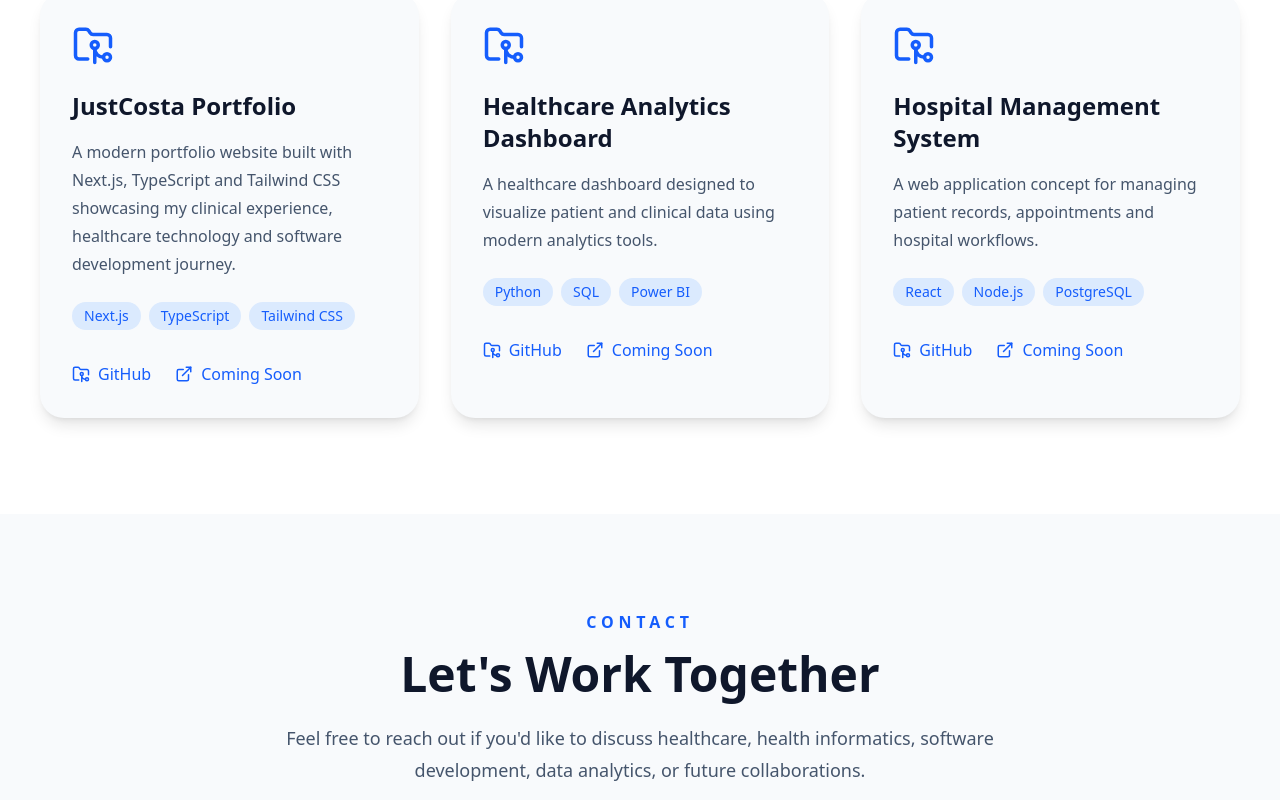
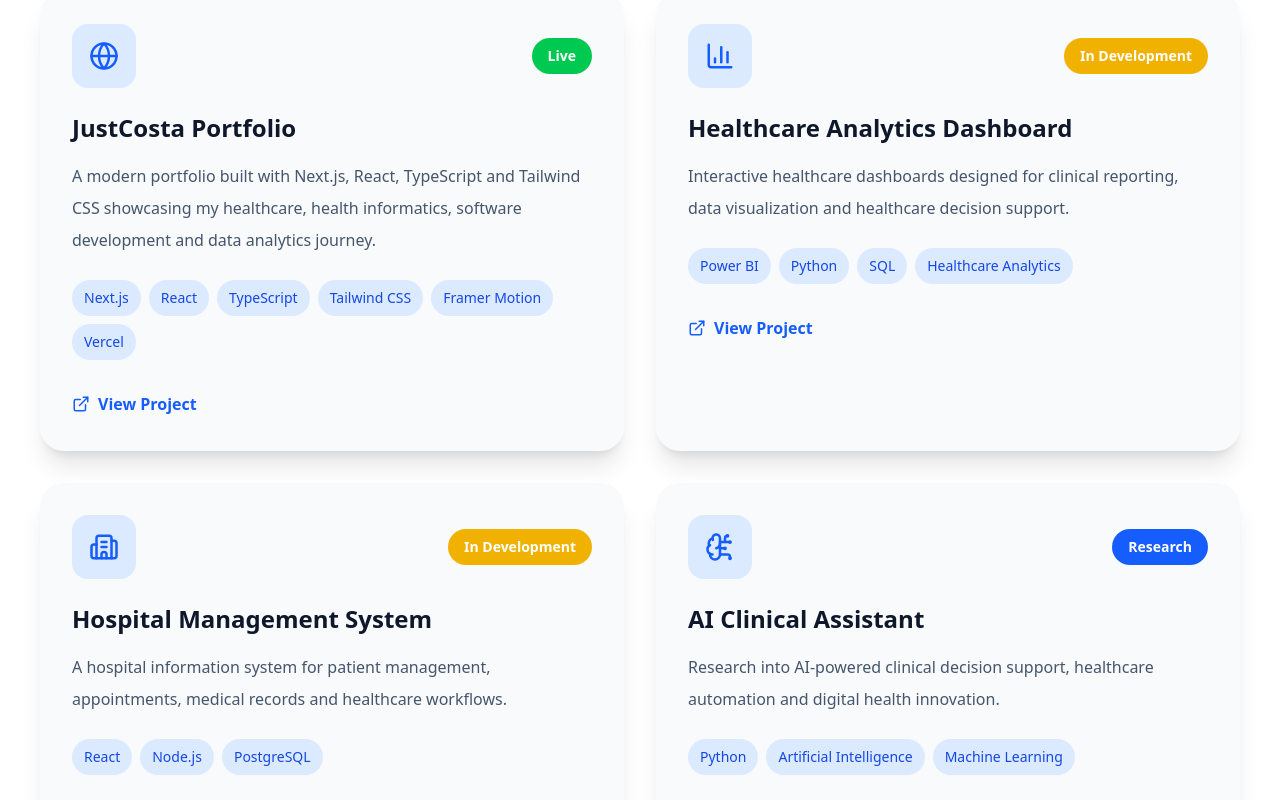
Before and after one commit to CostaHenry5/justcosta-v2, a Next.js app: page / in a window 1280 px wide. Shown: the part 4500-5300 px from the top of the page. Built offline with nearby package versions, Linux system fonts and the light colour scheme.

Commit message:
Complete Projects section

```diff
--- a/components/Projects.tsx
+++ b/components/Projects.tsx
@@ -1,26 +1,74 @@
 "use client";
 
 import { motion } from "framer-motion";
-import { ExternalLink, FolderGit2 } from "lucide-react";
+import {
+  Globe,
+  BarChart3,
+  Building2,
+  BrainCircuit,
+  ExternalLink,
+} from "lucide-react";
 
 const projects = [
   {
     title: "JustCosta Portfolio",
+    status: "Live",
+    icon: Globe,
+    color: "bg-green-500",
     description:
-      "A modern portfolio website built with Next.js, TypeScript and Tailwind CSS showcasing my clinical experience, healthcare technology and software development journey.",
-    technologies: ["Next.js", "TypeScript", "Tailwind CSS"],
+      "A modern portfolio built with Next.js, React, TypeScript and Tailwind CSS showcasing my healthcare, health informatics, software development and data analytics journey.",
+    tech: [
+      "Next.js",
+      "React",
+      "TypeScript",
+      "Tailwind CSS",
+      "Framer Motion",
+      "Vercel",
+    ],
+    link: "https://justcosta-v2-19f3.vercel.app",
   },
   {
     title: "Healthcare Analytics Dashboard",
+    status: "In Development",
+    icon: BarChart3,
+    color: "bg-yellow-500",
     description:
-      "A healthcare dashboard designed to visualize patient and clinical data using modern analytics tools.",
-    technologies: ["Python", "SQL", "Power BI"],
+      "Interactive healthcare dashboards designed for clinical reporting, data visualization and healthcare decision support.",
+    tech: [
+      "Power BI",
+      "Python",
+      "SQL",
+      "Healthcare Analytics",
+    ],
+    link: "#",
   },
   {
     title: "Hospital Management System",
+    status: "In Development",
+    icon: Building2,
+    color: "bg-yellow-500",
     description:
-      "A web application concept for managing patient records, appointments and hospital workflows.",
-    technologies: ["React", "Node.js", "PostgreSQL"],
+      "A hospital information system for patient management, appointments, medical records and healthcare workflows.",
+    tech: [
+      "React",
+      "Node.js",
+      "PostgreSQL",
+    ],
+    link: "#",
+  },
+  {
+    title: "AI Clinical Assistant",
+    status: "Research",
+    icon: BrainCircuit,
+    color: "bg-blue-600",
+    description:
+      "Research into AI-powered clinical decision support, healthcare automation and digital health innovation.",
+    tech: [
+      "Python",
+      "Artificial Intelligence",
+      "Machine Learning",
+    ],
+    link: "#",
   },
 ];
 
@@ -31,6 +79,7 @@ export default function Projects() {
       className="py-24 bg-white dark:bg-slate-950 transition-colors duration-300"
     >
       <div className="max-w-7xl mx-auto px-6 lg:px-10">
+
         <motion.div
           initial={{ opacity: 0, y: 40 }}
           whileInView={{ opacity: 1, y: 0 }}
@@ -38,74 +87,87 @@ export default function Projects() {
           viewport={{ once: true }}
           className="mb-16"
         >
-          <p className="uppercase tracking-[0.3em] text-blue-600 font-semibold mb-4">
+          <p className="uppercase tracking-[0.35em] text-blue-600 font-bold mb-4">
             Projects
           </p>
 
-          <h2 className="text-5xl font-bold text-slate-900 dark:text-white">
+          <h2 className="text-5xl font-extrabold text-slate-900 dark:text-white">
             Featured Projects
           </h2>
         </motion.div>
 
-        <div className="grid lg:grid-cols-3 gap-8">
-          {projects.map((project, index) => (
+        <div className="grid lg:grid-cols-2 gap-8">
+
+          {projects.map((project, index) => {
+            const Icon = project.icon;
+
+            return (
               <motion.div
                 key={project.title}
-              initial={{ opacity: 0, y: 30 }}
+                initial={{ opacity: 0, y: 40 }}
                 whileInView={{ opacity: 1, y: 0 }}
                 transition={{
                   duration: 0.6,
-                delay: index * 0.15,
+                  delay: index * 0.1,
                 }}
                 viewport={{ once: true }}
-              className="rounded-3xl bg-slate-50 dark:bg-slate-900 shadow-lg p-8 hover:-translate-y-2 hover:shadow-2xl transition-all duration-300"
+                className="rounded-3xl bg-slate-50 dark:bg-slate-900 shadow-xl hover:shadow-2xl hover:-translate-y-2 transition-all duration-300 p-8"
               >
-              <FolderGit2
-                size={42}
-                className="text-blue-600 mb-6"
+                <div className="flex items-center justify-between mb-6">
+
+                  <div className="w-16 h-16 rounded-2xl bg-blue-100 dark:bg-slate-800 flex items-center justify-center">
+
+                    <Icon
+                      size={30}
+                      className="text-blue-600"
                     />
+
+                  </div>
+
+                  <span
+                    className={`${project.color} text-white px-4 py-2 rounded-full text-sm font-semibold`}
+                  >
+                    {project.status}
+                  </span>
+
+                </div>
 
                 <h3 className="text-2xl font-bold text-slate-900 dark:text-white mb-4">
                   {project.title}
                 </h3>
 
-              <p className="text-slate-600 dark:text-slate-300 leading-7 mb-6">
+                <p className="leading-8 text-slate-600 dark:text-slate-300 mb-6">
                   {project.description}
                 </p>
 
                 <div className="flex flex-wrap gap-2 mb-8">
-                {project.technologies.map((tech) => (
+
+                  {project.tech.map((item) => (
                     <span
-                    key={tech}
-                    className="px-3 py-1 rounded-full bg-blue-100 dark:bg-slate-800 text-blue-600 text-sm font-medium"
+                      key={item}
+                      className="bg-blue-100 dark:bg-slate-800 text-blue-700 dark:text-blue-300 px-3 py-2 rounded-full text-sm"
                     >
-                    {tech}
+                      {item}
                     </span>
                   ))}
+
                 </div>
 
-              <div className="flex gap-6">
                 <a
-                  href="https://github.com/CostaHenry5"
+                  href={project.link}
                   target="_blank"
-                  rel="noopener noreferrer"
-                  className="flex items-center gap-2 text-blue-600 hover:text-blue-800"
+                  className="inline-flex items-center gap-2 text-blue-600 font-semibold hover:text-blue-700"
                 >
-                  <FolderGit2 size={18} />
-                  GitHub
+                  <ExternalLink size={18} />
+                  View Project
                 </a>
 
-                <a
-                  href="#"
-                  className="flex items-center gap-2 text-blue-600 hover:text-blue-800"
-                >
-                  <ExternalLink size={18} />
-                  Coming Soon
-                </a>
+              </motion.div>
+            );
+          })}
+
         </div>
-            </motion.div>
-          ))}
-        </div>
+
       </div>
     </section>
   );
```
Lines whose indentation alone changed are shown as unchanged.
